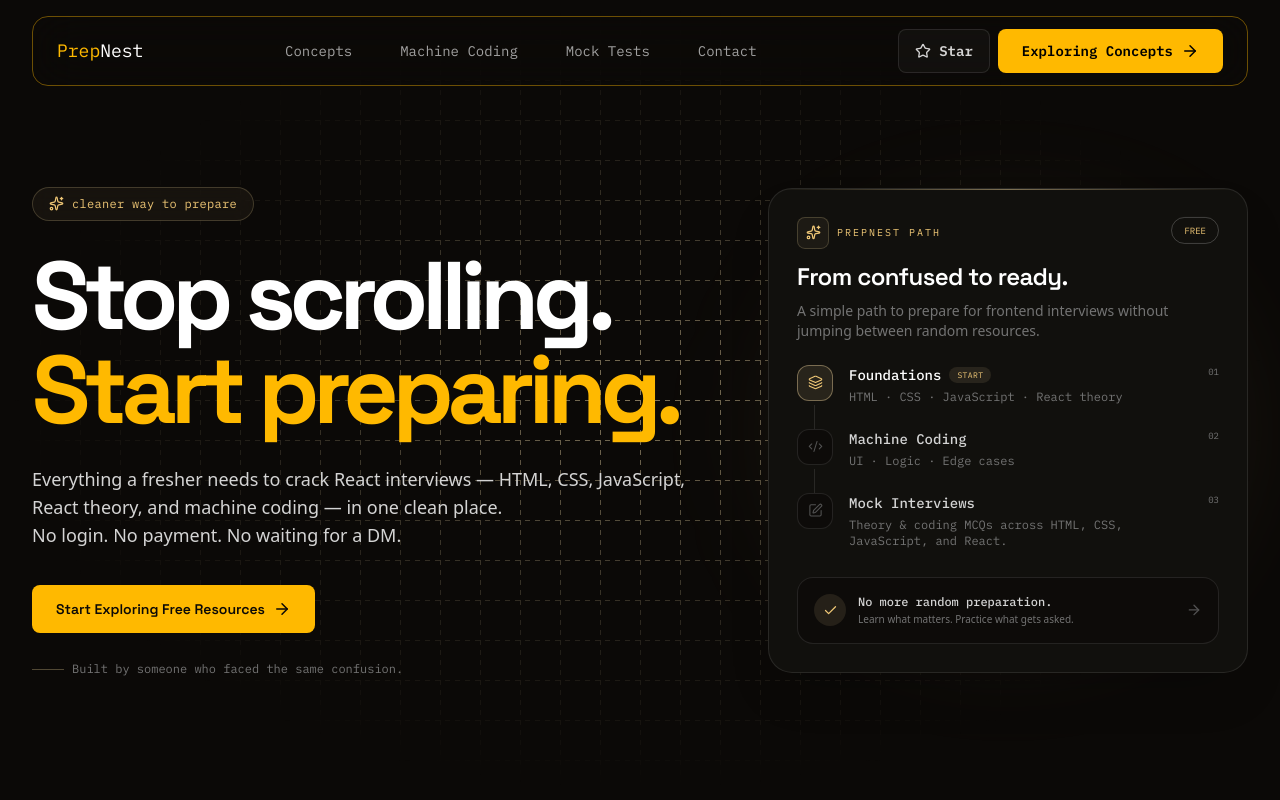
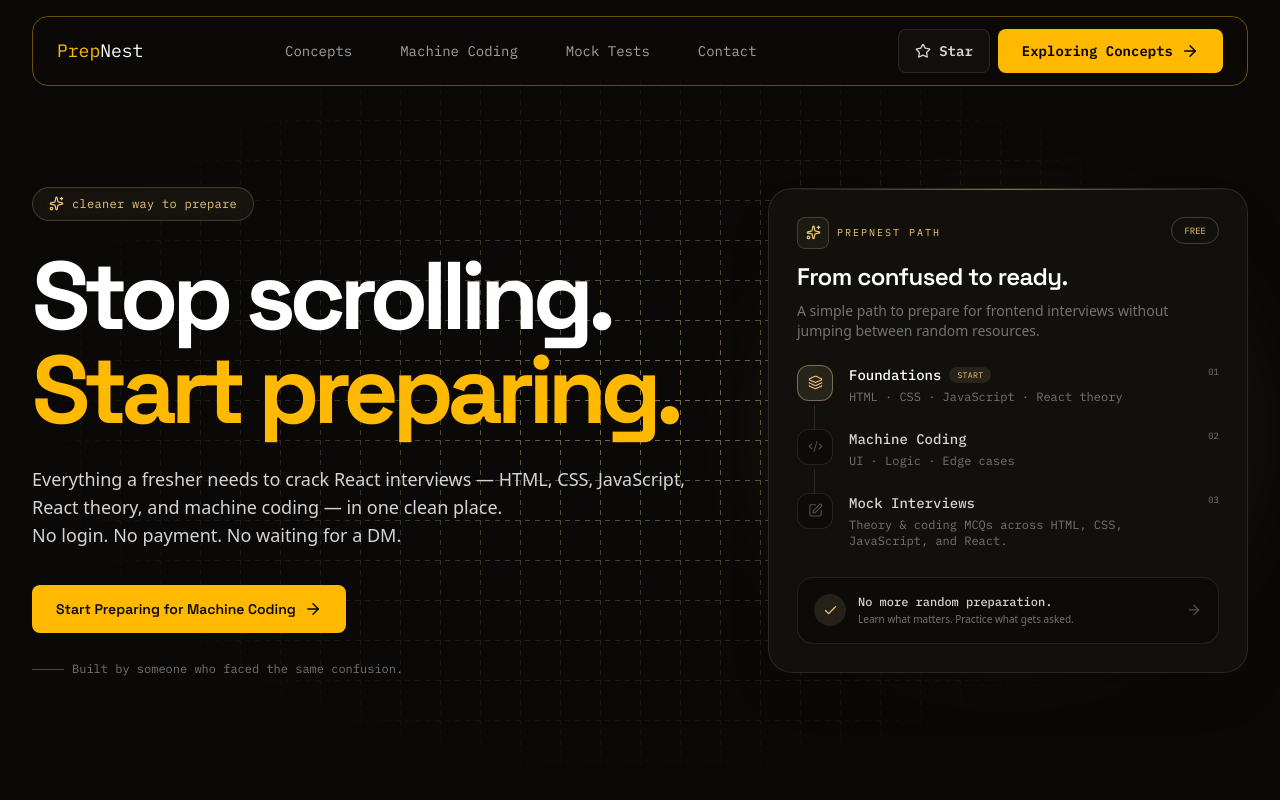
Before and after one commit to Jeet000001/prep_nest, a Next.js app: page / in a window 1280 px wide. Shown: the top 800 px of the page. Built offline with nearby package versions, Linux system fonts and the light colour scheme.

Commit message:
Update Hero component; change link to coding page and update button text for clarity

```diff
--- a/Components/landing_page/Hero.tsx
+++ b/Components/landing_page/Hero.tsx
@@ -95,10 +95,10 @@ const Hero = () => {
               className="mt-8 flex flex-col items-center gap-4 sm:mt-9 sm:flex-row sm:justify-center lg:justify-start"
             >
               <Link
-                href="/"
+                href="/coding"
                 className="group inline-flex h-11 w-full max-w-xs items-center justify-center gap-2 rounded-lg bg-amber-400 px-5 font-heading text-xs font-semibold text-[#0B0907] transition-all duration-300 hover:bg-amber-300 hover:shadow-[0_0_30px_rgba(246,218,160,0.15)] sm:h-12 sm:w-auto sm:max-w-none sm:px-6 sm:text-sm"
               >
-                Start Exploring Free Resources
+                Start Preparing for Machine Coding
                 <ArrowRight
                   size={17}
                   className="transition-transform duration-300 group-hover:translate-x-1 sm:h-[18px] sm:w-[18px]"
```
